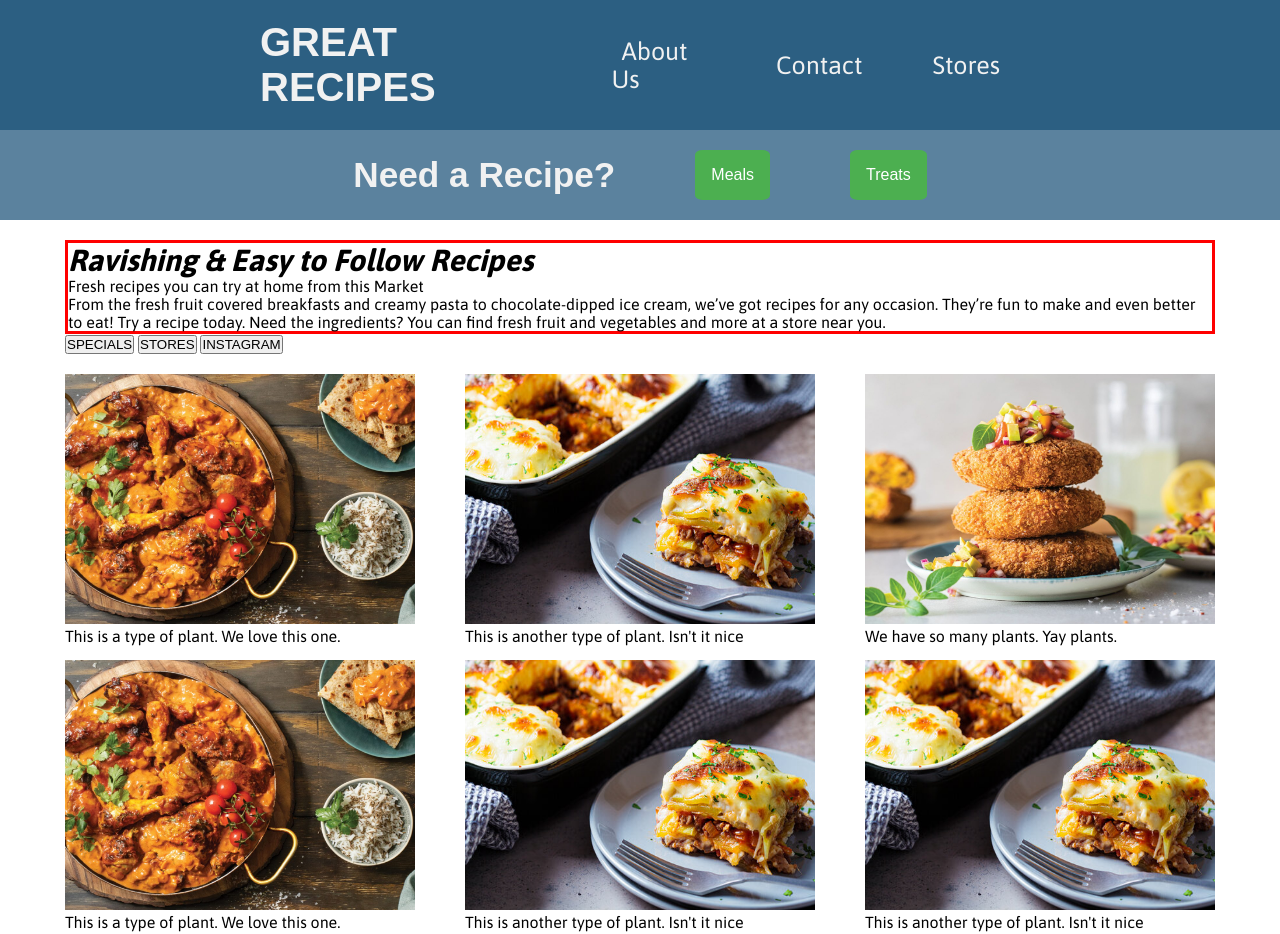
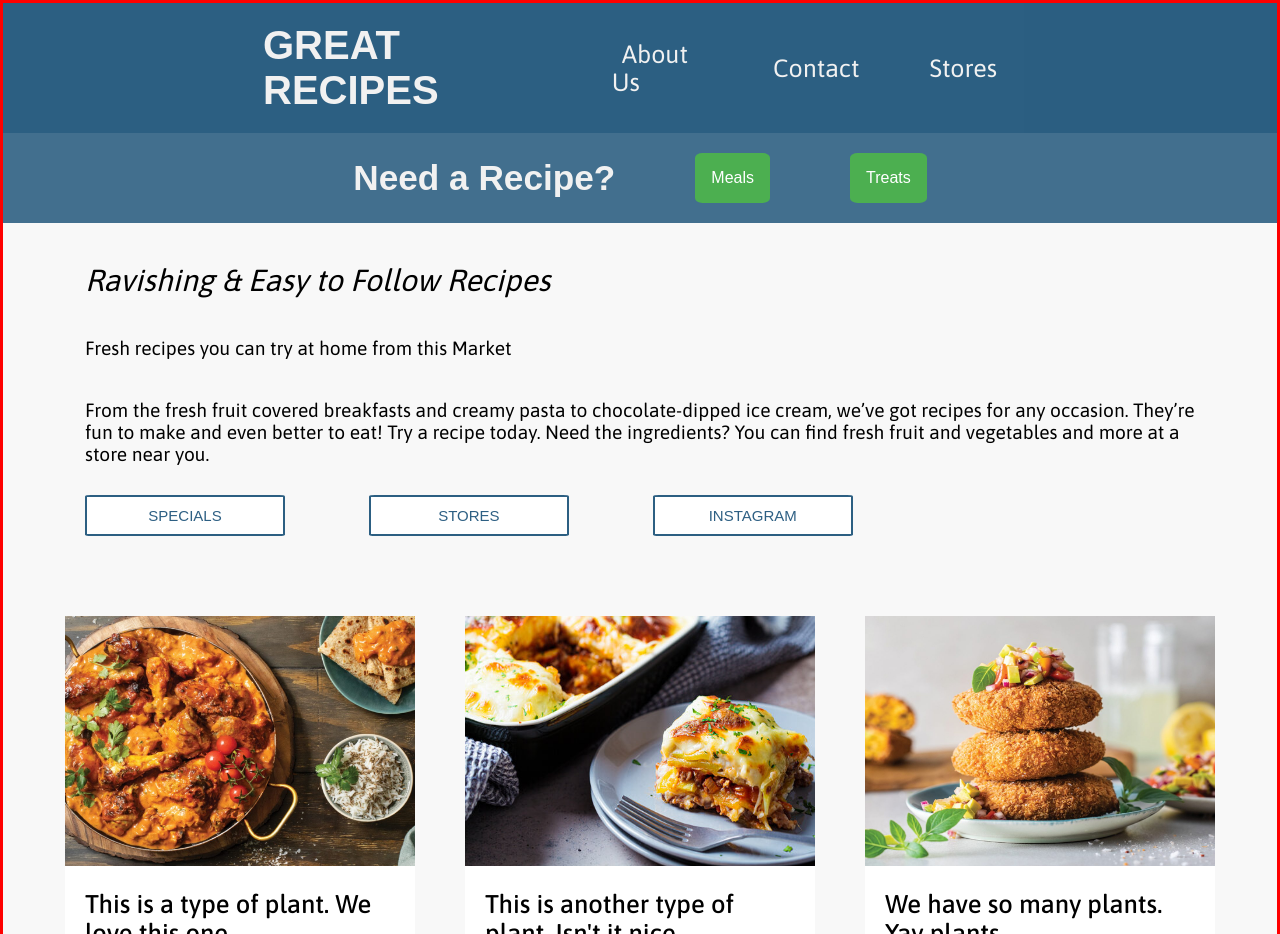
Before and after one commit to Matt19890303/RecipeWebsite, a plain HTML site: page index.html in a window 1280 px wide. Shown: the top 934 px of the page. Drawn offline with Linux system fonts and the light colour scheme.

Commit message:
added some hovering transform for images and colouring

```diff
--- a/index.html
+++ b/index.html
@@ -7,13 +7,13 @@
     <link rel="stylesheet" href="style.css">
     <!-- Add icon library -->
     <link rel="stylesheet" href="https://cdnjs.cloudflare.com/ajax/libs/font-awesome/4.7.0/css/font-awesome.min.css">
+    <script src="script.js" defer></script>
     <title>Recipe Site</title>
 </head>
 <body>
     <div class="headerOne">
         <div class="logo">GREAT RECIPES</div>
         <ul>
-            <!-- <li class="logo">LOGO</li> -->
             <li><a target="_blank" href="#" class="one">About Us</a></li>
             <li><a target="_blank" href="#" class="two">Contact</a></li>
             <li><a target="_blank" href="#" class="three">Stores</a></li>
@@ -38,17 +38,21 @@
           </div>
         </div>
     </div>
+
     <div class="contentContainer">
+
       <div class="themeContent">
         <h2>Ravishing & Easy to Follow Recipes</h2>
-            <p>Fresh recipes you can try at home from this Market</p>
-            <p>From the fresh fruit covered breakfasts and creamy pasta to chocolate-dipped ice cream, we’ve got recipes for any occasion. They’re fun to make and even better to eat! Try a recipe today. Need the ingredients? You can find fresh fruit and vegetables and more at a store near you.</p>
+        <p id="firstP">Fresh recipes you can try at home from this Market</p>
+        <p id="secondP">From the fresh fruit covered breakfasts and creamy pasta to chocolate-dipped ice cream, we’ve got recipes for any occasion. They’re fun to make and even better to eat! Try a recipe today. Need the ingredients? You can find fresh fruit and vegetables and more at a store near you.</p>
       </div>
 
       <!-- Nav Buttons -->
-        <button>SPECIALS</button>
-        <button>STORES</button>
-        <button>INSTAGRAM</button>
+      <div class="randomButtons">
+        <button id="rbtns">SPECIALS</button>
+        <button id="rbtns">STORES</button>
+        <button id="rbtns">INSTAGRAM</button>
+      </div>
 
       <!-- Gallery -->
       <div class="galleryContainer">
@@ -57,38 +61,62 @@
             <img src="images/Chicken Curry.jpg" width = "350" height = "250" alt="Chicken Curry">
             <div class="text">This is a type of plant. We love this one.</div>
           </div>
+
           <div class="info">
             <img src="images/Moussaka.jpg" width = "350" height = "250" alt="Moussaka">
             <div class="text">This is another type of plant. Isn't it nice</div>
           </div>
+
           <div class="info">
             <img src="images/Smoked Salmon Fish Cakes.jpg" width = "350" height = "250" alt="Smoked Salmon Fish Cakes">
             <div class="text">We have so many plants. Yay plants.</div>
           </div>
+
           <div class="info">
             <img src="images/Chicken Curry.jpg" width = "350" height = "250" alt="Chicken Curry">
             <div class="text">This is a type of plant. We love this one.</div>
           </div>
+
           <div class="info">
             <img src="images/Moussaka.jpg" width = "350" height = "250" alt="Moussaka">
             <div class="text">This is another type of plant. Isn't it nice</div>
           </div>
+
           <div class="info">
             <img src="images/Moussaka.jpg" width = "350" height = "250" alt="Moussaka">
             <div class="text">This is another type of plant. Isn't it nice</div>
           </div>
+
           <div class="info">
             <img src="images/Chicken Curry.jpg" width = "350" height = "250" alt="Chicken Curry">
             <div class="text">This is a type of plant. We love this one.</div>
           </div>
+
           <div class="info">
             <img src="images/Moussaka.jpg" width = "350" height = "250" alt="Moussaka">
             <div class="text">This is another type of plant. Isn't it nice</div>
           </div>
+
           <div class="info">
             <img src="images/Moussaka.jpg" width = "350" height = "250" alt="Moussaka">
             <div class="text">This is another type of plant. Isn't it nice</div>
           </div>
+
+          <div class="info">
+            <img src="images/Chicken Curry.jpg" width = "350" height = "250" alt="Chicken Curry">
+            <div class="text">This is a type of plant. We love this one.</div>
+          </div>
+
+          <div class="info">
+            <img src="images/Moussaka.jpg" width = "350" height = "250" alt="Moussaka">
+            <div class="text">This is another type of plant. Isn't it nice</div>
+          </div>
+
+          <div class="info">
+              <img src="images/Moussaka.jpg" width = "350" height = "250" alt="Moussaka">
+              <div class="text">This is another type of plant. Isn't it nice</div>
+          </div>
+
           <div class="pageNumbers">
             <span class="pagesCurrent">1</span>
             <a class="pages" href="https://foodloversmarket.co.za/recipes/">2</a>
@@ -99,8 +127,9 @@
             <a class="pages" href="https://foodloversmarket.co.za/recipes/?pg=2">></a>
           </div>
         </div>
+      </div>
+    </div>
 
-    </div>
     <div class="socialFooter">
         <!-- Add font awesome icons -->
         <a href="#" class="fa fa-facebook"></a>
@@ -112,7 +141,9 @@
         <div class="socialIcon" data-url="https://instagram"></div>
         <div class="socialIcon" data-url="https://linkedin"></div> -->
     </div>
-    <div class="infoFooter"></div>
+    <div class="infoFooter">
+      <div class="logo">GREAT RECIPES</div>
+    </div>
 
 </body>
 </html>
--- a/style.css
+++ b/style.css
@@ -10,8 +10,16 @@
 body {
   /* font-family: Arial, Helvetica, sans-serif; */
   font-family: Asap, sans-serif;
-  /* border: solid black; */
+  background-color: rgb(248, 248, 248);
+  border: solid red;
 }
+
+.contentContainer {
+  margin: 20px auto;
+  width: 1150px;
+  /* border: solid green; */
+}
+
 
 /* ############################################################################## */
 /* First Header */
@@ -24,6 +32,9 @@ body {
     background-color: rgba(22, 78, 117, 0.9);
     color: #f1f1f1;
     /* border: solid red; */
+    position: sticky;
+    top: 0;
+    z-index: 999;
 }
 
 .logo {
@@ -67,7 +78,7 @@ body {
     align-items: center;
     justify-content: center;
     padding: 20px;
-    background-color: rgba(22, 78, 117, 0.7);
+    background-color: rgba(22, 78, 117, 0.8);
     /* border: solid blue; */
     gap: 80px;
 }
@@ -165,47 +176,86 @@ body {
 }
 
 /* ############################################################################## */
+/* Writing under header */
+
+.themeContent h2 {
+  font-weight: 300;
+  font-size: 1.9em;
+  font-style: italic;
+  padding: 20px;
+}
+
+#firstP {
+  font-weight: 200;
+  font-size: 1.2em;
+  padding: 20px;
+}
+
+#secondP {
+  font-weight: 200;
+  font-size: 1.2em;
+  padding: 20px;
+}
+
+.randomButtons {
+  padding: 10px;
+}
+
+#rbtns {
+  font-size: 15px;
+  margin-left: 10px;
+  margin-right: 70px;
+  padding: 10px;
+  width: 200px;
+  background-color: white;
+  color: rgba(22, 78, 117, 0.9);
+  border: solid 2px rgba(22, 78, 117, 0.9);
+  border-radius: 3%;
+}
+
+#rbtns:hover {
+  background-color: rgba(22, 78, 117, 0.9);
+  color: white;
+}
+
+/* ############################################################################## */
 
 /* Picture Gallery */
 
 .squares {
-  margin-top: 20px;
+  margin-top: 50px;
   max-width: 1150px;
   display: flex;
   justify-content: space-between;
   flex-wrap: wrap;
   gap: 15px;
-  /* border: solid blue; */
-
+  /* border: solid green; */
 }
 
-.themeContent {
-  border: solid red;
-}
-
-.themeContent h2{
-  font-size: 1.9em;
-  font-style: italic;
-}
-
-
 .info {
+  margin-top: 20px;
+  width: min-content;
+  background-color: white;
   /* border: solid red; */
 }
 
-.contentContainer {
-  margin: 20px auto;
-  width: 1150px;
+.info:hover {
+  cursor: pointer;
+  transform: scale(1.1);
+  transition: all .2s ease-out 0s;
+  box-shadow: 2px 2px 2px 2px rgb(0, 0, 0, 0.1);
+}
+
+.text {
+  padding: 20px;
+  font-size: 1.6em;
+  font-weight: 500;
   /* border: solid green; */
 }
 
-.pageNumbers {
-  /* display: flex;
-  justify-content: center; */
-  /* border: solid purple; */
-}
+/* ############################################################################## */
 
-/* ############################################################################## */
+
 /* https://www.javatpoint.com/how-to-add-social-media-icons-in-html */
 
 
@@ -260,3 +310,15 @@ body {
 }
 
 /* ############################################################################## */
+
+/* footer */
+
+.infoFooter {
+  display: flex;
+  /* align-items: center; */
+  /* justify-content: space-between; */
+  /* padding: 20px; */
+  background-color: rgba(22, 78, 117, 0.9);
+  color: #f1f1f1;
+  border: solid red;
+}
```
Also changed, not shown: script.js (added). Lines whose indentation alone changed are shown as unchanged.
